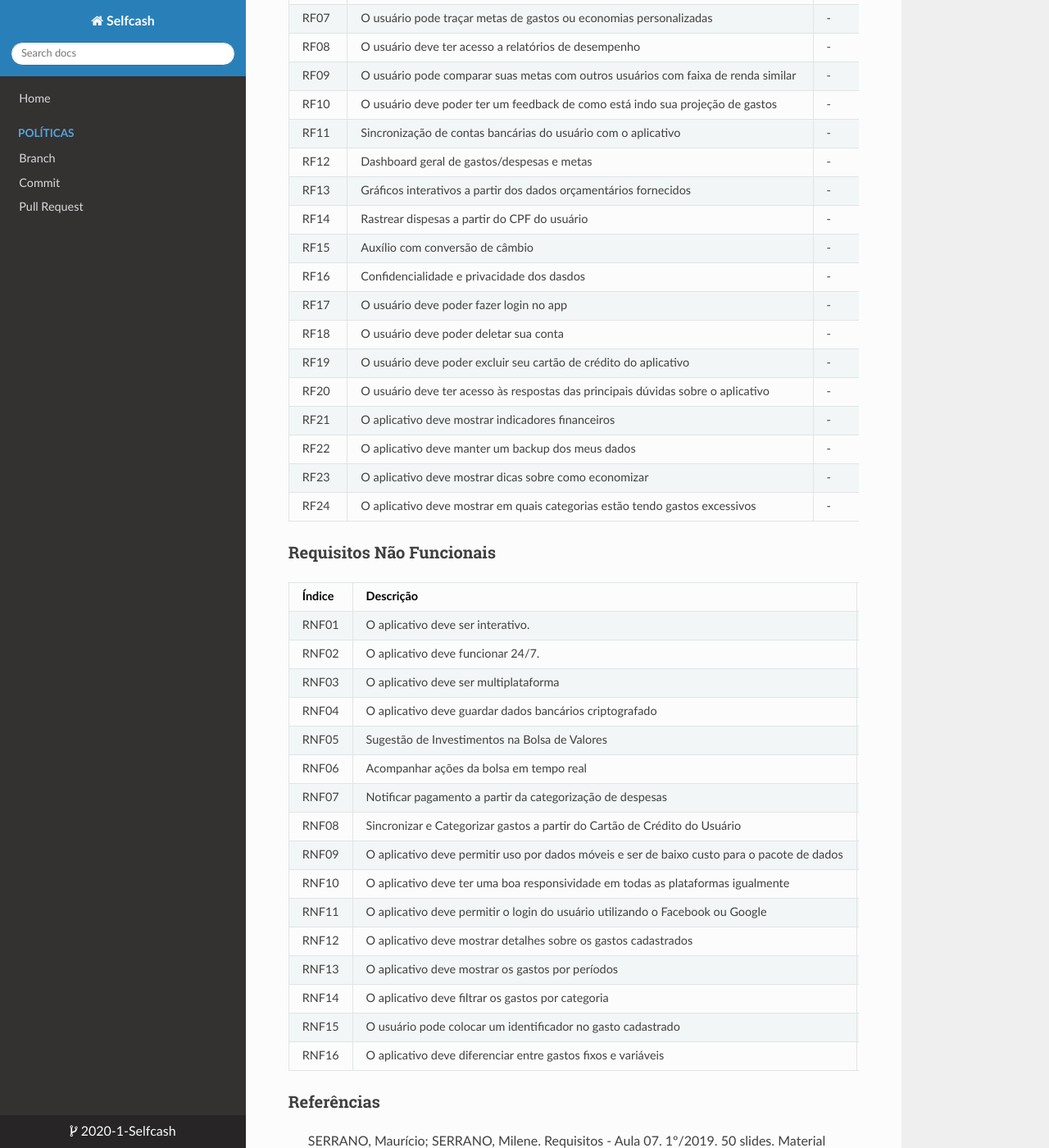
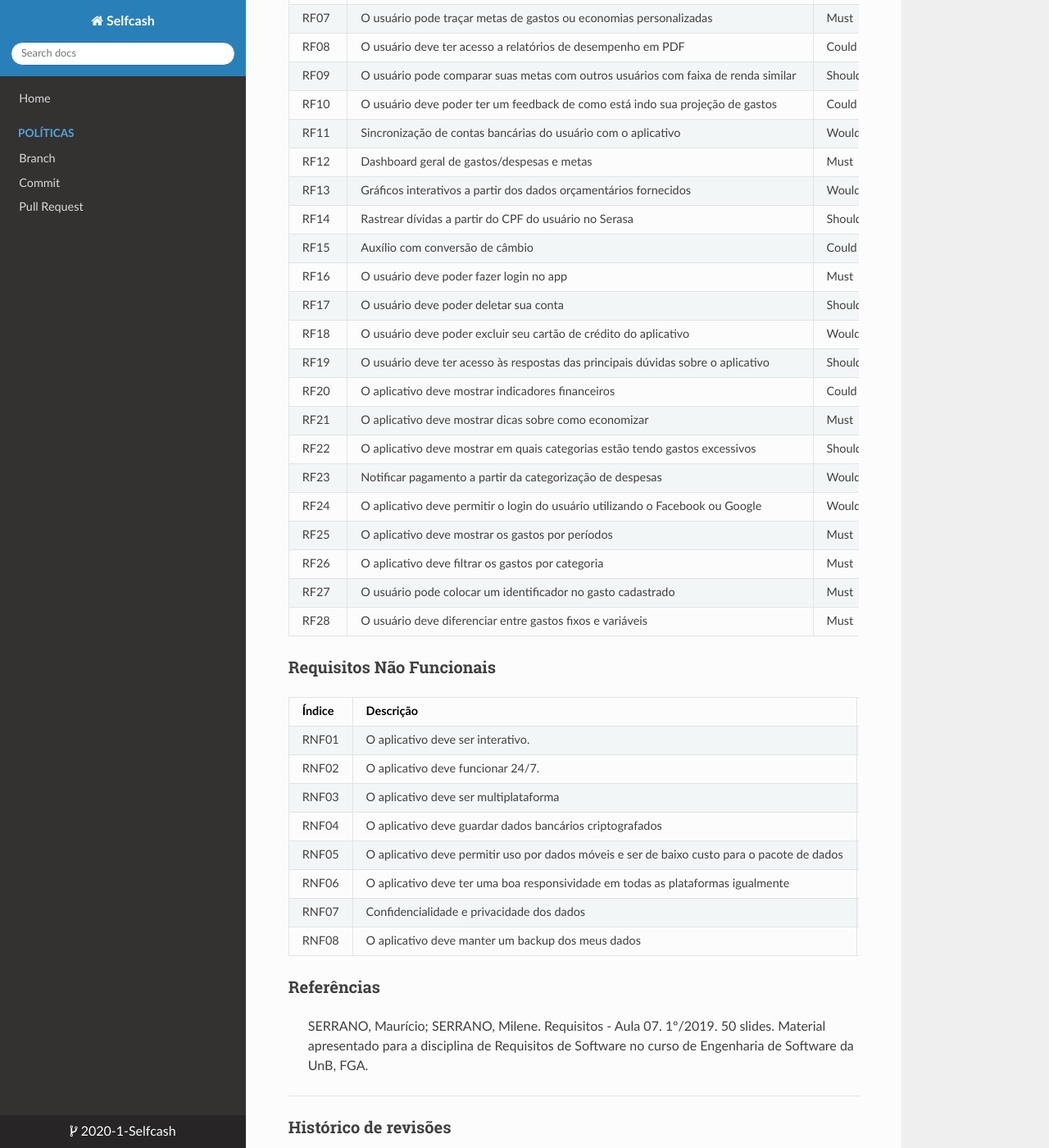
Before and after one commit to 2020-1-Selfcash/Docs, an MkDocs documentation site: the page built from docs/requisitos_elicitados.md, in a window 1280 px wide and 1400 px high, scrolled down 718 px. Shown: the whole window at 82% size. Built offline with MkDocs 1.6.1, drawn with Linux system fonts in a browser that asks for light colours; nearby versions of some CDN libraries; some of the changed text lies outside the part shown.

```diff
--- a/docs/requisitos_elicitados.md
+++ b/docs/requisitos_elicitados.md
@@ -11,50 +11,47 @@ O uso da técnica de análise de discurso foi feita a partir de duas pessoas con
 ### Requisitos Funcionais
 |Índice|Descrição|Prioridade|Rastreabilidade|
 |----|------|---------|-----|
-| RF01 | O usuário deve poder criar sua conta no aplicativo. | - | - |
-| RF02 | O usuário deverá ter acesso aos Termos e Política de Privacidade. | - | - |
-| RF03 | O usuário deve cadastrar dados de gastos manualmente |  -| - |
-| RF04 | O usuário pode integrar o registros das transações de seu cartão de crédito ou débito  | - | - |
-| RF05 | O usuário pode categorizar suas despesas | - | - |
-| RF06 | O usuário deve ter acesso ao extrato das suas transações financeiras no mês | - | - |
-| RF07 | O usuário pode traçar metas de gastos ou economias personalizadas | - | - |
-| RF08 | O usuário deve ter acesso a relatórios de desempenho | - | - |
-| RF09 | O usuário pode comparar suas metas com outros usuários com faixa de renda similar | - | - |
-| RF10 | O usuário deve poder ter um feedback de como está indo sua projeção de gastos | - | - |
-| RF11 | Sincronização de contas bancárias do usuário com o aplicativo|-|-|
-| RF12 | Dashboard geral de gastos/despesas e metas|-|-|
-| RF13 | Gráficos interativos a partir dos dados orçamentários fornecidos|-|-|
-| RF14 | Rastrear dispesas a partir do CPF do usuário|-|-|
-| RF15 | Auxílio com conversão de câmbio|-|-|
-| RF16 | Confidencialidade e privacidade dos dasdos |-|-|
-| RF17 | O usuário deve poder fazer login no app |-|-|
-| RF18 | O usuário deve poder deletar sua conta |-|-|
-| RF19 | O usuário deve poder excluir seu cartão de crédito do aplicativo |-|-|
-| RF20 | O usuário deve ter acesso às respostas das principais dúvidas sobre o aplicativo |-|-|
-| RF21 | O aplicativo deve mostrar indicadores financeiros |-|-|
-| RF22 | O aplicativo deve manter um backup dos meus dados |-|-|
-| RF23 | O aplicativo deve mostrar dicas sobre como economizar |-|-|
-| RF24 | O aplicativo deve mostrar em quais categorias estão tendo gastos excessivos |-|-|
+| RF01 | O usuário deve poder criar sua conta no aplicativo. | Must | Análise do discurso - Introspecção |
+| RF02 | O usuário deverá ter acesso aos Termos e Política de Privacidade. | Should | Brainstorming |
+| RF03 | O usuário deve cadastrar dados de gastos manualmente | Must | Brainstorming - Introspecção |
+| RF04 | O usuário pode integrar o registros das transações de seu cartão de crédito ou débito  | Would | Brainstorming |
+| RF05 | O usuário pode categorizar suas despesas | Must | Rich Picture - Introspecção |
+| RF06 | O usuário deve ter acesso ao extrato das suas transações financeiras no mês | Must | Introspecção |
+| RF07 | O usuário pode traçar metas de gastos ou economias personalizadas | Must | Introspecção - Rich Picture |
+| RF08 | O usuário deve ter acesso a relatórios de desempenho em PDF | Could | Brainstorming |
+| RF09 | O usuário pode comparar suas metas com outros usuários com faixa de renda similar | Should | Brainstorming |
+| RF10 | O usuário deve poder ter um feedback de como está indo sua projeção de gastos | Could | Brainstorming |
+| RF11 | Sincronização de contas bancárias do usuário com o aplicativo | Would | Rich Picture |
+| RF12 | Dashboard geral de gastos/despesas e metas | Must | Rich Picture |
+| RF13 | Gráficos interativos a partir dos dados orçamentários fornecidos | Would | Rich Picture |
+| RF14 | Rastrear dívidas a partir do CPF do usuário no Serasa | Should | Rich Picture |
+| RF15 | Auxílio com conversão de câmbio | Could | Rich Picture |
+| RF16 | O usuário deve poder fazer login no app | Must | Introspecção |
+| RF17 | O usuário deve poder deletar sua conta | Should | Introspeção |
+| RF18 | O usuário deve poder excluir seu cartão de crédito do aplicativo | Would | Brainstorming |
+| RF19 | O usuário deve ter acesso às respostas das principais dúvidas sobre o aplicativo | Should | Brainstorming |
+| RF20 | O aplicativo deve mostrar indicadores financeiros | Could | Rich Picture |
+| RF21 | O aplicativo deve mostrar dicas sobre como economizar | Must | Mapa Mental - Introspecção |
+| RF22 | O aplicativo deve mostrar em quais categorias estão tendo gastos excessivos | Should | Mapa Mental |
+| RF23 | Notificar pagamento a partir da categorização de despesas| Would | Mapa Mental |
+| RF24 | O aplicativo deve permitir o login do usuário utilizando o Facebook ou Google | Would | Brainstorming |
+| RF25 | O aplicativo deve mostrar os gastos por períodos | Must | Introspecção |
+| RF26 | O aplicativo deve filtrar os gastos por categoria | Must | Introspecção |
+| RF27 | O usuário pode colocar um identificador no gasto cadastrado | Must | Rich Picture - Mapa Mental |
+| RF28 | O usuário deve diferenciar entre gastos fixos e variáveis | Must | Mapa Mental |
+
 
 ### Requisitos Não Funcionais
-|Índice|Descrição|Prioridade|Rastreabilidade|
-|----|------|---------|-----|
-| RNF01 | O aplicativo deve ser interativo. | - | - |
-| RNF02 | O aplicativo deve funcionar 24/7. | - | - |
-| RNF03 | O aplicativo deve ser multiplataforma | - | - |
-| RNF04 | O aplicativo deve guardar dados bancários criptografado | - | - |
-|RNF05|Sugestão de Investimentos na Bolsa de Valores|-|-|
-|RNF06|Acompanhar ações da bolsa em tempo real|-|-|
-|RNF07|Notificar pagamento a partir da categorização de despesas|-|-|
-|RNF08|Sincronizar e Categorizar gastos a partir do Cartão de Crédito do Usuário|-|-|
-| RNF09 | O aplicativo deve permitir uso por dados móveis e ser de baixo custo para o pacote de dados | - | - |
-| RNF10 | O aplicativo deve ter uma boa responsividade em todas as plataformas igualmente | - | - |
-|RNF11|O aplicativo deve permitir o login do usuário utilizando o Facebook ou Google |-|-|
-|RNF12|O aplicativo deve mostrar detalhes sobre os gastos cadastrados |-|-|
-|RNF13|O aplicativo deve mostrar os gastos por períodos |-|-|
-|RNF14|O aplicativo deve filtrar os gastos por categoria |-|-|
-|RNF15|O usuário pode colocar um identificador no gasto cadastrado |-|-|
-|RNF16|O aplicativo deve diferenciar entre gastos fixos e variáveis |-|-|
+|Índice|Descrição|Rastreabilidade|
+|----|------|---------|
+| RNF01 | O aplicativo deve ser interativo. | Brainstorming |
+| RNF02 | O aplicativo deve funcionar 24/7. | Brainstorming |
+| RNF03 | O aplicativo deve ser multiplataforma | Brainstorming |
+| RNF04 | O aplicativo deve guardar dados bancários criptografados | Questionário |
+| RNF05 | O aplicativo deve permitir uso por dados móveis e ser de baixo custo para o pacote de dados | Brainstorming |
+| RNF06 | O aplicativo deve ter uma boa responsividade em todas as plataformas igualmente | Brainstorming |
+| RNF07 | Confidencialidade e privacidade dos dados | Brainstorming |
+| RNF08 | O aplicativo deve manter um backup dos meus dados | Brainstorming |
 
 ### Referências
 >  SERRANO, Maurício; SERRANO, Milene. Requisitos - Aula 07. 1º/2019. 50 slides. Material apresentado para a disciplina de Requisitos de Software no curso de Engenharia de Software da UnB, FGA.
```
Also changed, not shown: other parts of docs/requisitos_elicitados.md (+2 -1 lines), docs/sprints/Sprint-1-review.md (added, +58 -0 lines), docs/sprints/Sprint-2-planning.md (added, +47 -0 lines).
